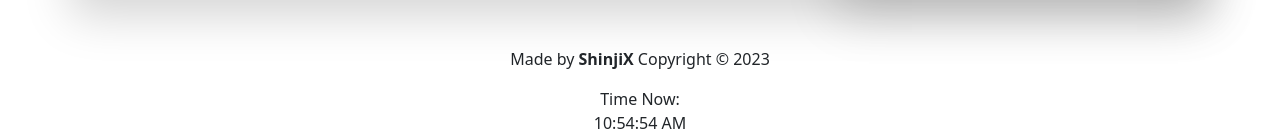
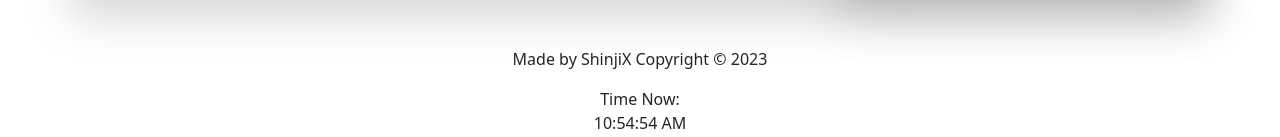
Before and after one commit to ShinjiX-Web/myreactapp, a React (Create React App) app: page / in a window 1280 px wide. Shown: the part 772-909 px from the top of the page. Built offline with nearby package versions, Linux system fonts and the light colour scheme.

Commit message:
Version3.4

```diff
--- a/src/Footer.js
+++ b/src/Footer.js
@@ -5,17 +5,13 @@ const Footer = () => {
     const date = new Date();
     return (
 
-        <footer>
+        <footer className='extra-one'>
             <p>
-                Made by <strong>ShinjiX</strong> Copyright &copy; {date.getFullYear()}
+                Made by ShinjiX Copyright &copy; {date.getFullYear()}
             </p>
             <p>Time Now: <DateTime></DateTime></p>
         </footer>
-
     )
-
-
 }
 
-
 export default Footer;
```
